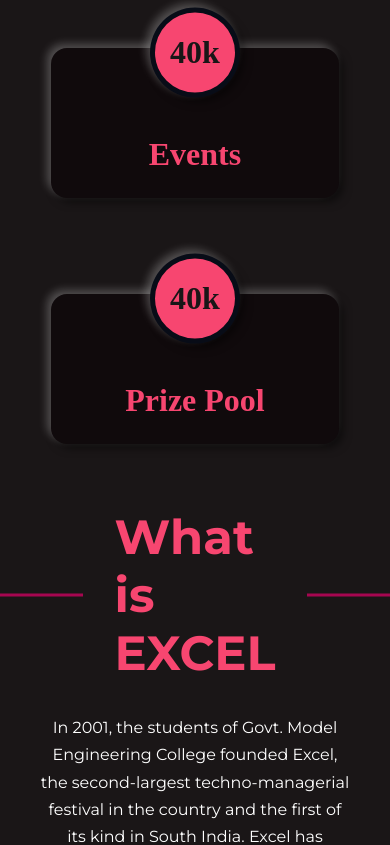
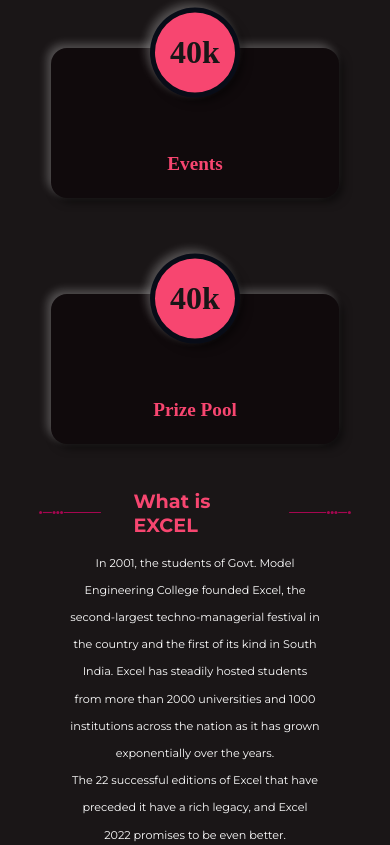
Before and after one commit to Excel2023Web/excelerate-2023, a React (Create React App) app: page / in a window 390 px wide. Shown: the part 960-1805 px from the top of the page. Built offline with nearby package versions, Linux system fonts and the light colour scheme.

Commit message:
whats excel responsive

```diff
--- a/src/components/Landing/Landing.css
+++ b/src/components/Landing/Landing.css
@@ -138,6 +138,10 @@
     .landing__features {
         margin-top: 3rem;
     }
+    .landing__card__content h4 {
+        font-size: 1.2rem;
+        transform: translateY(-190%);
+    }
 }
 
 @media screen and (max-width: 610px) {
--- a/src/components/WhatsExcel/WhatsExcel.css
+++ b/src/components/WhatsExcel/WhatsExcel.css
@@ -69,3 +69,48 @@
     cursor: pointer;
     margin: 0 9rem;
 }
+
+@media only screen and (max-width: 1300px) {}
+
+@media (min-device-width: 20px) and (max-device-width: 500px) {}
+
+@media only screen and (max-width: 1200px) {
+    .whatexcel__heading h1 {
+        font-size: 2rem;
+    }
+}
+
+@media only screen and (max-width: 1100px) {}
+
+@media screen and (max-width: 992px) {
+    .whatexcel__top {
+        width: 80%;
+        margin: auto;
+    }
+    .whatexcel__heading h1 {
+        font-size: 1.5rem;
+    }
+    .whatexcel__heading>img {
+        width: 25%;
+    }
+}
+
+@media screen and (max-width: 700px) {
+    .whatexcel__heading h1 {
+        font-size: 1.2rem;
+    }
+    .whatexcel__heading>img {
+        width: 20%;
+    }
+    .whatexcel__para {
+        font-size: .7rem;
+    }
+}
+
+@media screen and (max-width: 600px) {}
+
+@media screen and (max-width: 400px) {}
+
+@media only screen and (min-device-width: 320px) and (max-device-width: 480px) and (-webkit-device-pixel-ratio: 2) and (device-aspect-ratio: 2/3) {}
+
+@media only screen and (device-width: 768px) {}
```
